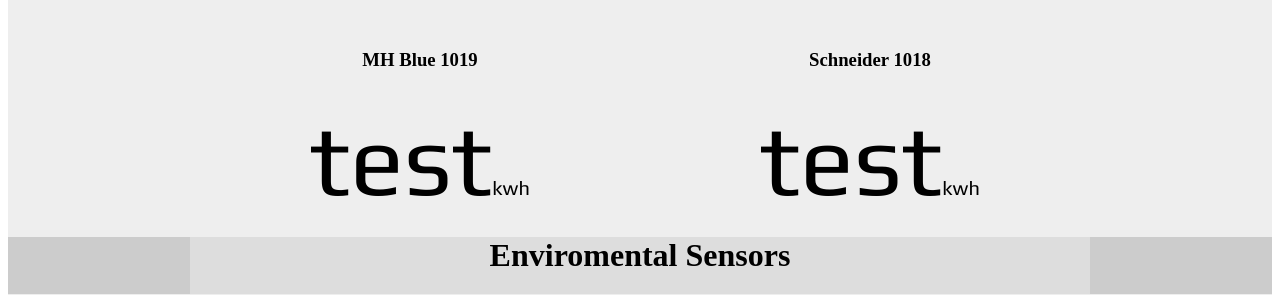
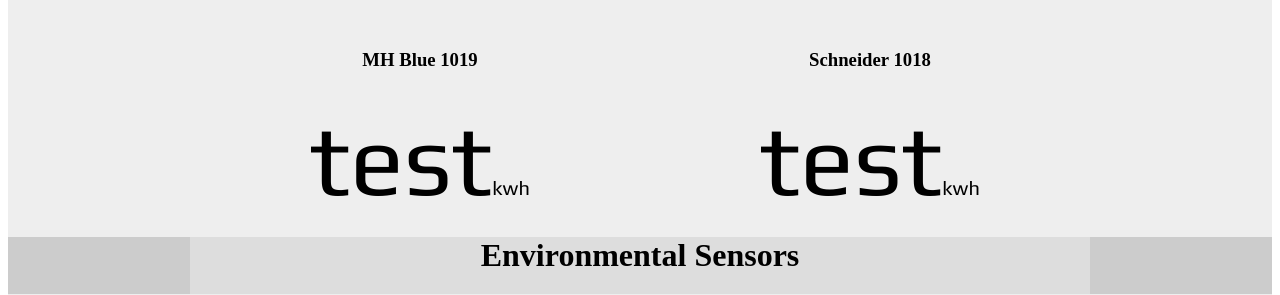
Before and after one commit to alicegugu/sensor_meter, a Django app: page / in a window 1280 px wide. Shown: the part 86-381 px from the top of the page. Run offline with Django 3.2, Linux system fonts and the light colour scheme; some libraries are stand-ins or nearby versions.

Commit message:
BUG typo

```diff
--- a/sensor_meter/template/basic.html
+++ b/sensor_meter/template/basic.html
@@ -47,7 +47,7 @@
 <div id="head-container">
 	<div id="header" align="center">
 		<h1>
-			Enviromental Sensors
+			Environmental Sensors
 		</h1>
 	</div>
 
```
